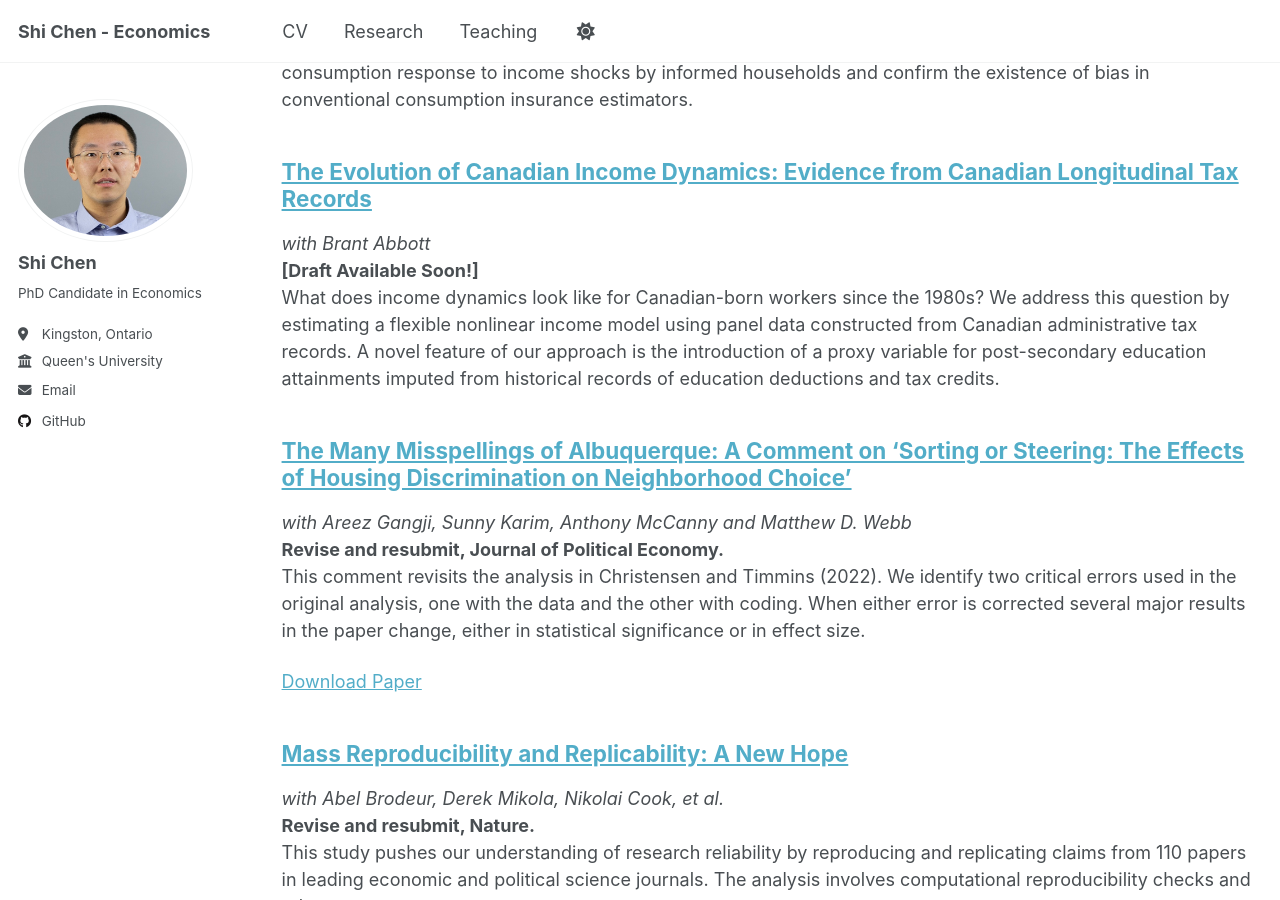
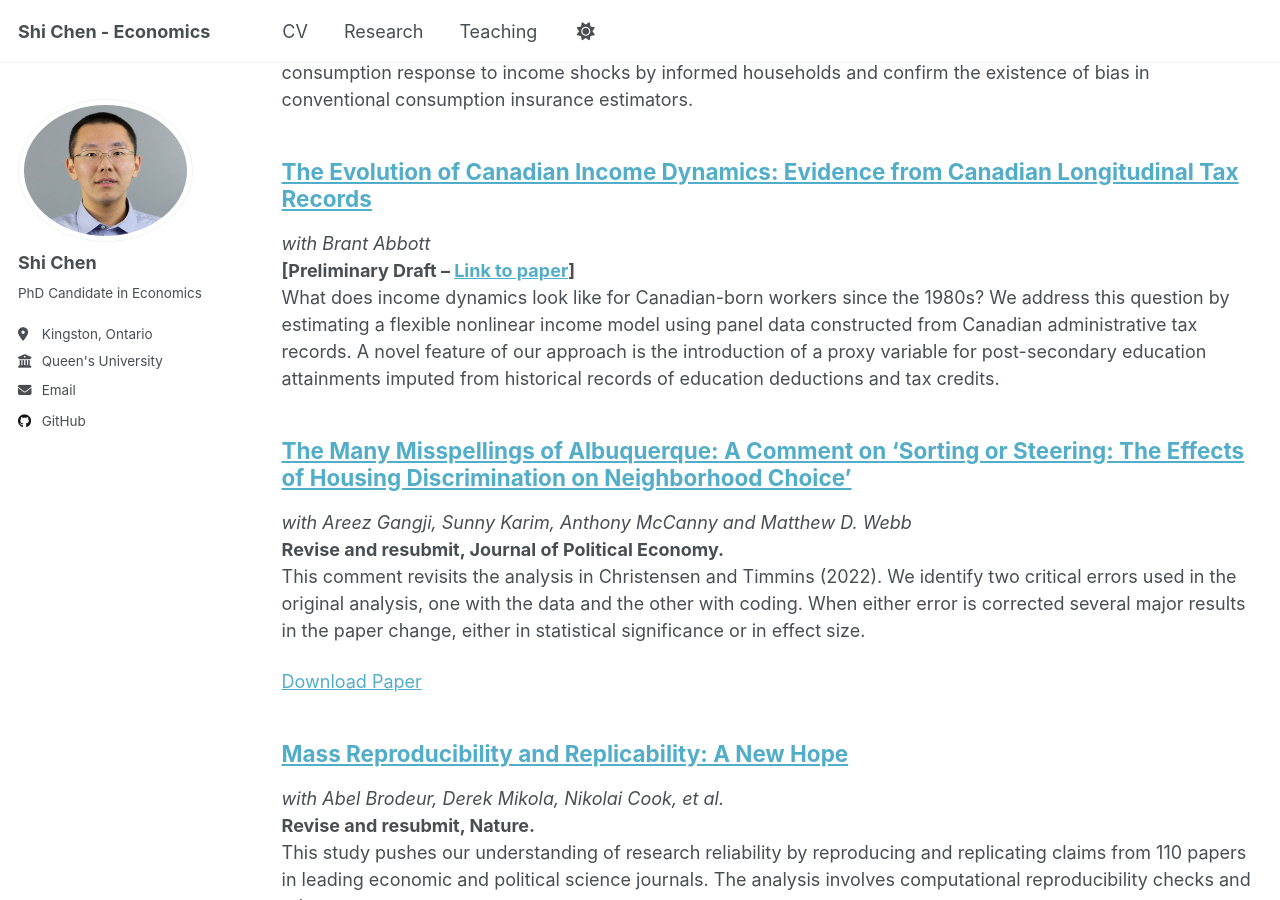
Before and after one commit to shichen14/shichen14.github.io, a Jekyll site: the page built from _pages/publications.html, in a window 1280 px wide and 900 px high, scrolled down 438 px. Built offline with Jekyll 4.4.1, drawn with Linux system fonts in a browser that asks for light colours; a script that is not in the unit is left out.

Commit message:
Update 2025-09-26-LAD-dynamics.md

```diff
--- a/_publications/2025-09-26-LAD-dynamics.md
+++ b/_publications/2025-09-26-LAD-dynamics.md
@@ -3,7 +3,7 @@ title: "The Evolution of Canadian Income Dynamics: Evidence from Canadian Longit
 collection: publications
 category: manuscripts
 permalink: /publication/2025-09-26-LAD-dynamics
-excerpt: '*with Brant Abbott*<br>**[Draft Available Soon!]**<br />What does income dynamics look like for Canadian-born workers since the 1980s? We address this question by estimating a flexible nonlinear income model using panel data constructed from Canadian administrative tax records. A novel feature of our approach is the introduction of a proxy variable for post-secondary education attainments imputed from historical records of education deductions and tax credits.'
+excerpt: '*with Brant Abbott*<br>**[Preliminary Draft -- <a href="https://shichen14.github.io/files/can_income_dynamics.pdf">Link to paper</a>]**<br />What does income dynamics look like for Canadian-born workers since the 1980s? We address this question by estimating a flexible nonlinear income model using panel data constructed from Canadian administrative tax records. A novel feature of our approach is the introduction of a proxy variable for post-secondary education attainments imputed from historical records of education deductions and tax credits.'
 date: 2025-09-26
 venue:
 slidesurl:
```
